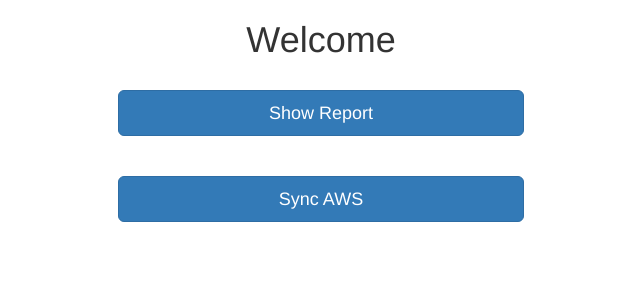
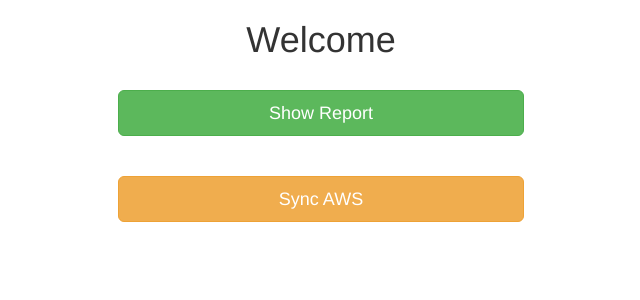
Before and after one commit to rohit01/sethji, a Flask app: page / in a window 1280 px wide. Shown: the part 52-352 px from the top of the page, without its empty margins (319-959 px from the left). Run offline with Flask 2, Linux system fonts and the light colour scheme; some libraries are stand-ins or nearby versions.

Commit message:
UI colors

```diff
--- a/umbrella/templates/index.html
+++ b/umbrella/templates/index.html
@@ -5,10 +5,14 @@
   <center>
     <h1>Welcome</h1>
     <br />
+    <!-- <a href="/report/"><button type="button" class="btn btn-outline-inverse btn-lg">Show Report</button></a> -->
+
     <div class="row">
       <div class="col-sm-4"></div>
       <div class="col-sm-4">
-        <a href="/report/"><button type="button" class="btn btn-primary btn-lg btn-block">Show Report</button></a>
+        <form action="/report/">
+          <button type="submit" class="btn btn-success btn-lg btn-block">Show Report</button>
+        </form>
       </div>
     </div>
     <br /><br />
@@ -16,7 +20,7 @@
       <div class="col-sm-4"></div>
       <div class="col-sm-4">
         <form action="/sync/" method="post">
-          <button type="submit" class="btn btn-primary btn-lg btn-block">Sync AWS</button>
+          <button type="submit" class="btn btn-warning btn-lg btn-block">Sync AWS</button>
         </form>
       </div>
     </div>
--- a/umbrella/templates/report/report.html
+++ b/umbrella/templates/report/report.html
@@ -8,7 +8,7 @@
     <form>
       <div class="dropdown">
         <br />
-        <button class="btn btn-default dropdown-toggle" type="button" id="dropdownMenu1" data-toggle="dropdown" aria-expanded="true">
+        <button class="btn btn-success dropdown-toggle" type="button" id="dropdownMenu1" data-toggle="dropdown" aria-expanded="true">
           {{selected_tag}}
           <span class="caret"></span>
         </button>
```
